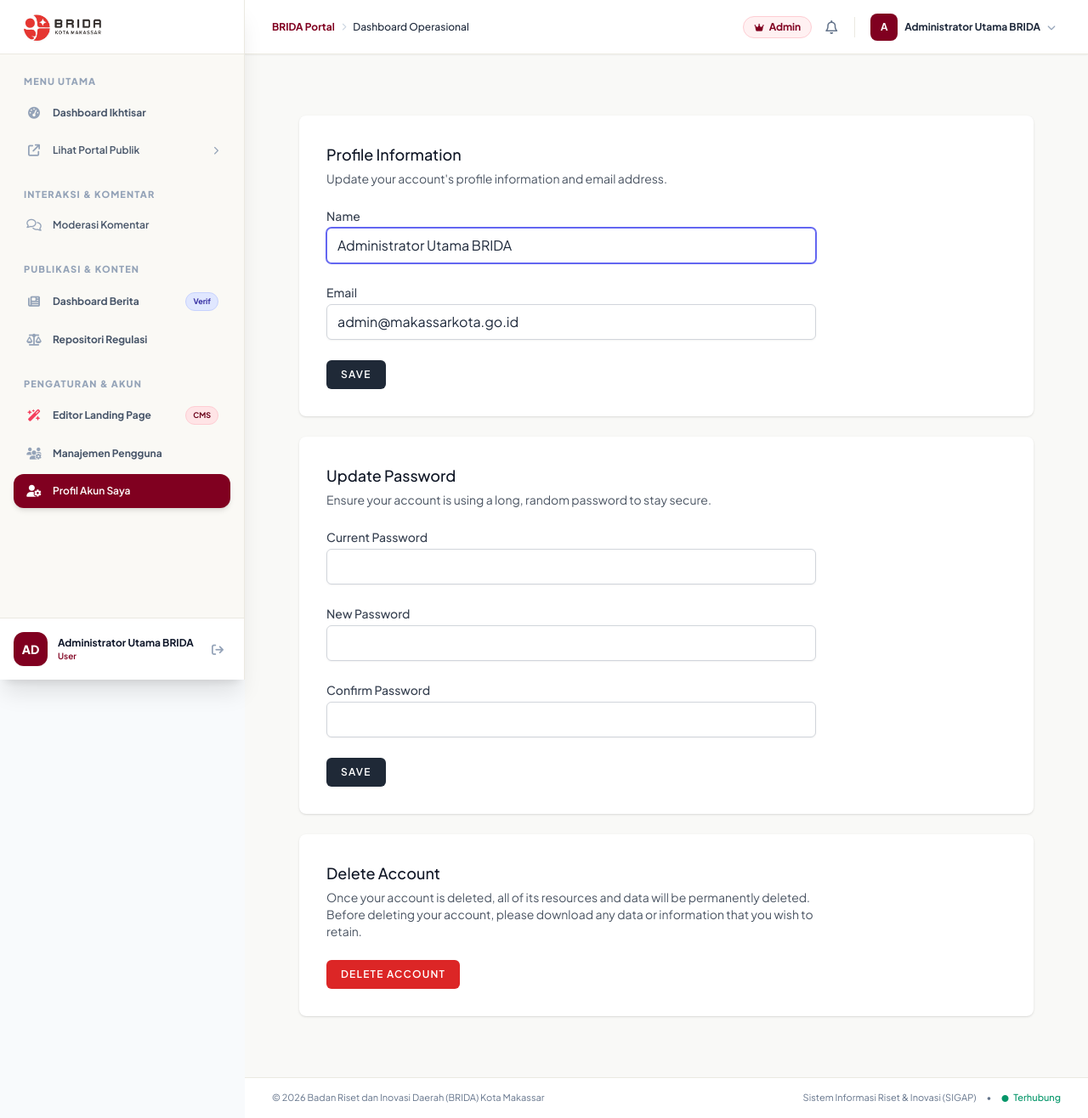
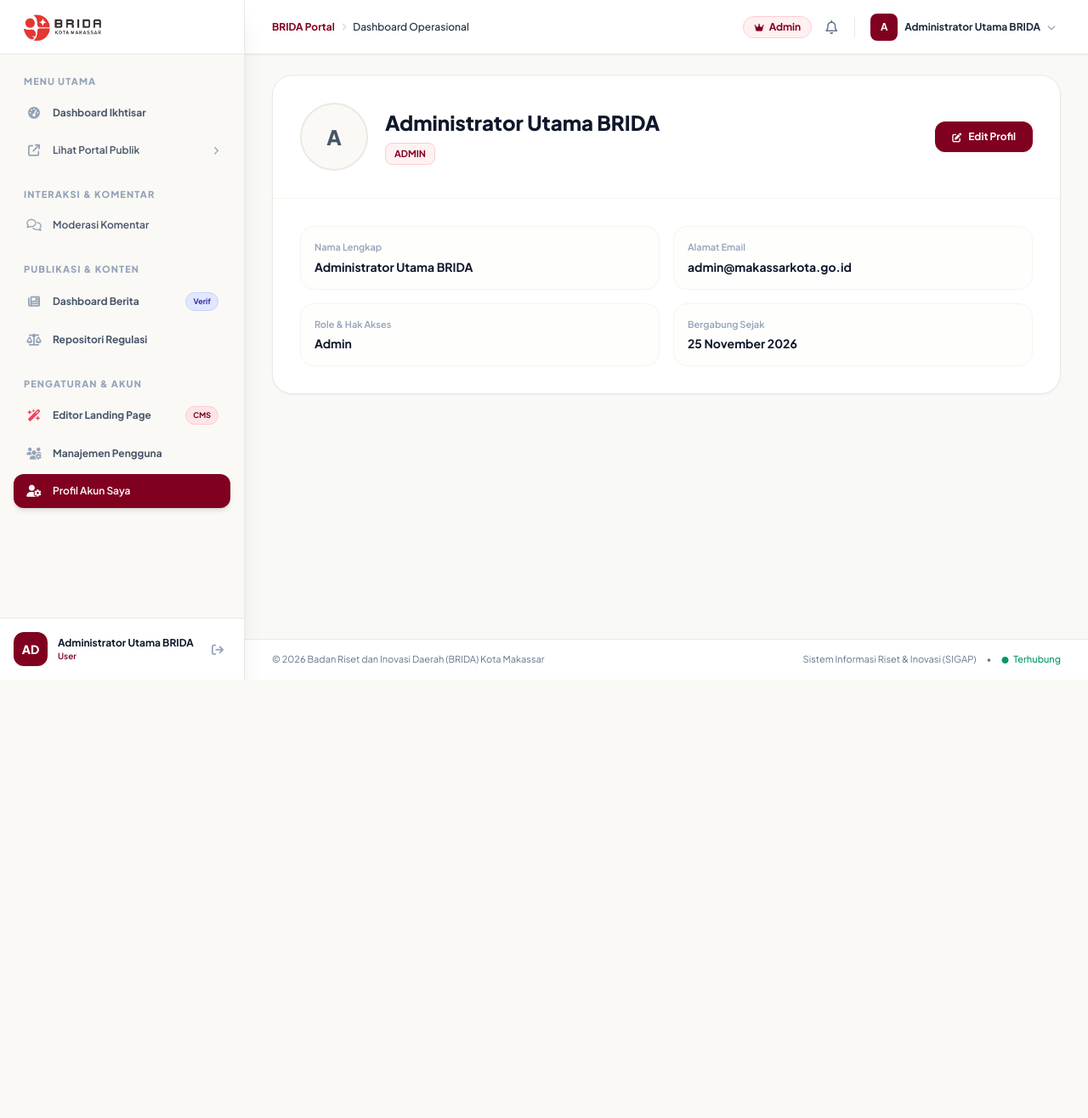
Before and after one commit to Giri91121/Project-Magang, a Laravel app: page /profile in a window 1280 px wide. Shown: the whole page at 85% size. After the commit the page ends 800 px from the top, so only its background shows below. Run offline with Laravel 12, Linux system fonts and the light colour scheme; a user stored in the database is signed in; data comes from the database, SQL or seed files in the repository; data that the repository does not hold is empty; style sheets or scripts are compiled from the project's sources; some libraries are stand-ins or nearby versions.

Commit message:
ui: redesign user profile page with clean tabbed identity layout

```diff
--- a/brida-portal/resources/views/profile/edit.blade.php
+++ b/brida-portal/resources/views/profile/edit.blade.php
@@ -1,29 +1,79 @@
 <x-app-layout>
-    <x-slot name="header">
-        <h2 class="font-semibold text-xl text-gray-800 leading-tight">
-            {{ __('Profile') }}
-        </h2>
-    </x-slot>
+    @php
+        $roles = $user->getRoleNames();
+        $primaryRole = $user->hasRole('Admin') ? 'Admin' : 'User';
+        $subRoles = $roles->reject(fn($r) => in_array($r, ['Admin', 'User']))->values()->all();
+    @endphp
 
-    <div class="py-12">
-        <div class="max-w-7xl mx-auto sm:px-6 lg:px-8 space-y-6">
-            <div class="p-4 sm:p-8 bg-white shadow sm:rounded-lg">
-                <div class="max-w-xl">
+    <div class="space-y-6" x-data="{ editOpen: false }">
+
+        <!-- Kartu Utama Profil -->
+        <div class="bg-white rounded-3xl border border-bone-300 shadow-sm overflow-hidden">
+
+            <!-- Header Profil: Avatar + Nama + Badge + 1 Tombol Edit Profil -->
+            <div class="p-6 sm:p-8 flex flex-col sm:flex-row sm:items-center justify-between gap-5 border-b border-bone-200">
+                <div class="flex items-center gap-5 min-w-0">
+                    <div class="w-16 h-16 sm:w-20 sm:h-20 rounded-full bg-bone-100 border-2 border-bone-300 flex items-center justify-center text-2xl font-black text-slate-600 shrink-0">
+                        {{ strtoupper(substr($user->name, 0, 1)) }}
+                    </div>
+                    <div class="min-w-0 space-y-2">
+                        <h1 class="text-xl sm:text-2xl font-black text-slate-900 truncate">{{ $user->name }}</h1>
+                        <div class="flex flex-wrap items-center gap-2 text-[11px] font-bold">
+                            <span class="px-2.5 py-1 rounded-lg bg-rose-50 border border-rose-200 text-maroon-700">
+                                {{ strtoupper($primaryRole) }}
+                            </span>
+                            @foreach($subRoles as $sr)
+                                <span class="px-2.5 py-1 rounded-lg bg-emerald-50 border border-emerald-200 text-emerald-700">
+                                    {{ $sr }}
+                                </span>
+                            @endforeach
+                        </div>
+                    </div>
+                </div>
+
+                <button type="button" @click="editOpen = true" class="inline-flex items-center justify-center gap-2 bg-maroon-700 hover:bg-maroon-800 text-white text-xs font-bold px-5 py-2.5 rounded-xl transition shadow-sm shrink-0">
+                    <i class="fa-solid fa-pen-to-square text-[11px]"></i>
+                    <span>Edit Profil</span>
+                </button>
+            </div>
+
+            <!-- 4 Kartu Informasi Inti -->
+            <div class="p-6 sm:p-8 grid sm:grid-cols-2 gap-4">
+                <div class="rounded-2xl border border-bone-200 bg-bone-50/50 p-4 space-y-1">
+                    <span class="text-[11px] font-semibold text-slate-400 block">Nama Lengkap</span>
+                    <p class="text-xs sm:text-sm font-bold text-slate-900">{{ $user->name }}</p>
+                </div>
+                <div class="rounded-2xl border border-bone-200 bg-bone-50/50 p-4 space-y-1">
+                    <span class="text-[11px] font-semibold text-slate-400 block">Alamat Email</span>
+                    <p class="text-xs sm:text-sm font-bold text-slate-900 truncate">{{ $user->email }}</p>
+                </div>
+                <div class="rounded-2xl border border-bone-200 bg-bone-50/50 p-4 space-y-1">
+                    <span class="text-[11px] font-semibold text-slate-400 block">Role &amp; Hak Akses</span>
+                    <p class="text-xs sm:text-sm font-bold text-slate-900">
+                        {{ $primaryRole }}{{ !empty($subRoles) ? ' (' . implode(', ', $subRoles) . ')' : '' }}
+                    </p>
+                </div>
+                <div class="rounded-2xl border border-bone-200 bg-bone-50/50 p-4 space-y-1">
+                    <span class="text-[11px] font-semibold text-slate-400 block">Bergabung Sejak</span>
+                    <p class="text-xs sm:text-sm font-bold text-slate-900">{{ $user->created_at ? $user->created_at->format('d F Y') : '—' }}</p>
+                </div>
+            </div>
+        </div>
+
+        <!-- Modal Pop-up Edit Profil -->
+        <div x-show="editOpen" x-cloak class="fixed inset-0 z-50 flex items-center justify-center p-4 bg-slate-900/60 backdrop-blur-sm">
+            <div @click.away="editOpen = false" class="bg-white rounded-3xl border border-bone-300 shadow-2xl w-full max-w-lg overflow-hidden">
+                <div class="px-6 py-4 border-b border-bone-200 flex items-center justify-between bg-bone-50">
+                    <h4 class="text-sm font-black text-slate-900">Edit Profil Akun</h4>
+                    <button type="button" @click="editOpen = false" class="text-slate-400 hover:text-slate-700">
+                        <i class="fa-solid fa-xmark"></i>
+                    </button>
+                </div>
+                <div class="p-6">
                     @include('profile.partials.update-profile-information-form')
                 </div>
             </div>
+        </div>
 
-            <div class="p-4 sm:p-8 bg-white shadow sm:rounded-lg">
-                <div class="max-w-xl">
-                    @include('profile.partials.update-password-form')
-                </div>
-            </div>
-
-            <div class="p-4 sm:p-8 bg-white shadow sm:rounded-lg">
-                <div class="max-w-xl">
-                    @include('profile.partials.delete-user-form')
-                </div>
-            </div>
-        </div>
     </div>
 </x-app-layout>
```
